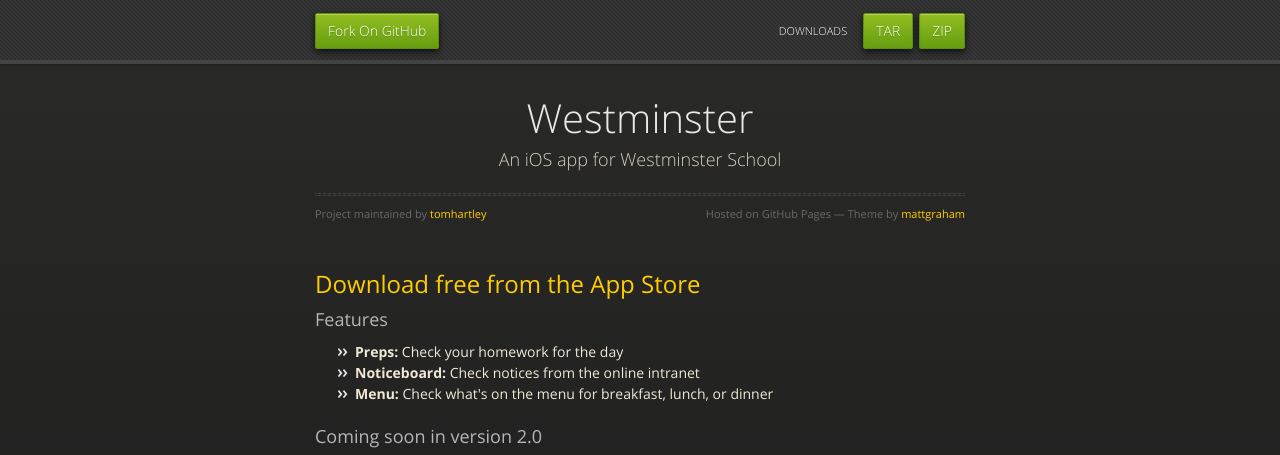
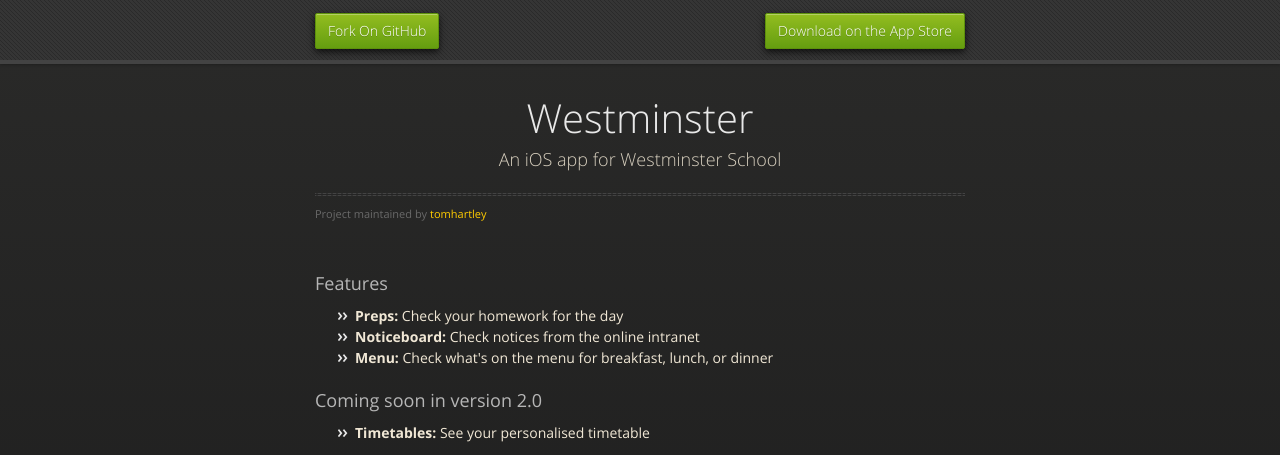
Before and after one commit to tomhartley/Westminster, a plain HTML site: page index.html in a window 1280 px wide. Shown: the top 455 px of the page. Drawn offline with nearby package versions, Linux system fonts and the light colour scheme.

Commit message:
Update index.html

```diff
--- a/index.html
+++ b/index.html
@@ -22,9 +22,7 @@
       <div id="header">
         <nav>
           <li class="fork"><a href="https://github.com/tomhartley/Westminster">Fork On GitHub</a></li>
-          <li class="downloads"><a href="https://github.com/tomhartley/Westminster/zipball/master">ZIP</a></li>
-          <li class="downloads"><a href="https://github.com/tomhartley/Westminster/tarball/master">TAR</a></li>
-          <li class="title">DOWNLOADS</li>
+          <li class="downloads"><a href="https://github.com/tomhartley/Westminster/zipball/master">Download on the App Store</a></li>
         </nav>
       </div><!-- end header -->
 
@@ -36,10 +34,7 @@
           <p>An iOS app for Westminster School</p>
           <hr>
           <span class="credits left">Project maintained by <a href="https://github.com/tomhartley">tomhartley</a></span>
-          <span class="credits right">Hosted on GitHub Pages &mdash; Theme by <a href="http://twitter.com/#!/michigangraham">mattgraham</a></span>
         </div>
-
-        <h2><a href="http://itunes.apple.com/gb/app/westminster/id427180464?mt=8&amp;uo=4">Download free from the App Store</a></h2>
 
 <h3>Features</h3>
 
```
